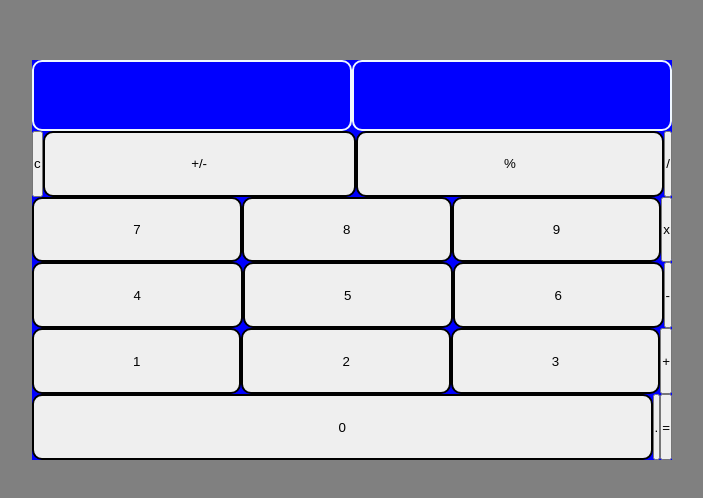
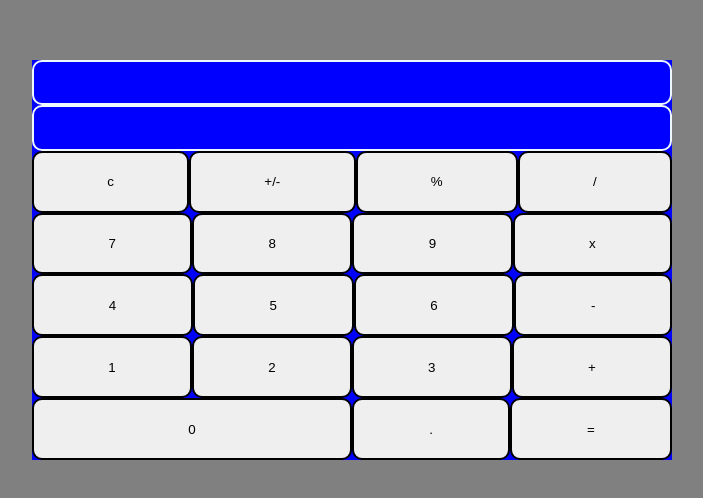
Before and after one commit to Michael-Vandivier/Calculator-v1, a plain HTML site: page index.html in a window 1280 px wide. Shown: the part 140-638 px from the top of the page, without its empty margins (288-991 px from the left). Drawn offline with Linux system fonts and the light colour scheme.

Commit message:
add relevant class changes for styling

```diff
--- a/style.css
+++ b/style.css
@@ -25,6 +25,7 @@
 
 .row-1    {
     display: flex;
+    flex-direction: column;
     justify-content: center;
     flex-grow: 1;
 
@@ -72,7 +73,7 @@
     flex-grow: 1;
 }
 
-.numpad{
+.numpad ,.operator, .equals, .decimal, .clear{
 
     border-style: solid;
     border-radius: 10px;
@@ -85,7 +86,7 @@
     border-radius: 10px;
     border-width: 2px;
     min-width: 50%;
-    /* flex-grow: 2; */
+    flex-grow: 2;
 }
 
 span {
```
